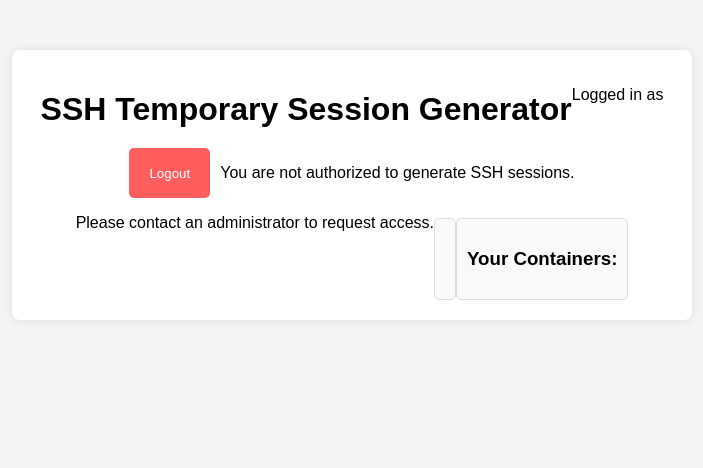
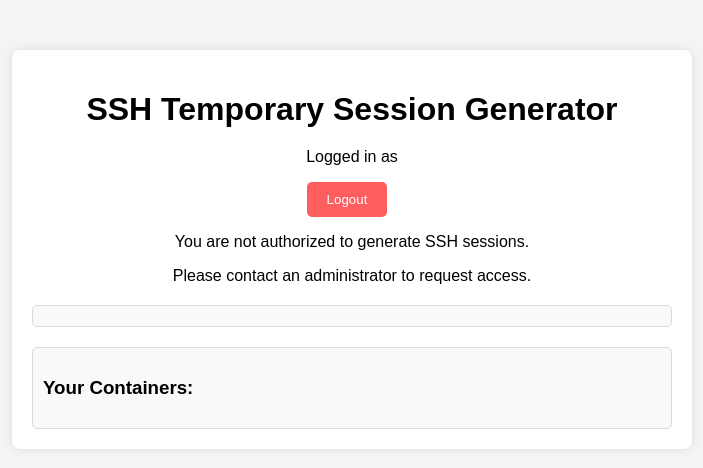
Before and after one commit to kokofixcomputers/TemporarySSHSessionManager, a Flask app: template templates/home.html in a window 1280 px wide. Shown: the top 468 px of the page, without its empty margins (288-991 px from the left). Run offline with Flask 3, Linux system fonts and the light colour scheme; the template is opened without the code that fills it, so the values that code supplies are empty.

Commit message:
:bug: fix: aa
Signed-off-by: kokodev <koko@kokodev.cc>

```diff
--- a/static/styles.css
+++ b/static/styles.css
@@ -12,7 +12,6 @@
   }
 
   .container {
-    display: flex;
     max-width: 50%;
     margin: 50px auto;
     padding: 20px;
@@ -20,9 +19,8 @@
     border-radius: 8px;
     box-shadow: 0 0 10px rgba(0, 0, 0, 0.1);
     text-align: center;
-    flex-wrap: wrap;
-    justify-content: center;
   }
+
 
 
 
```
